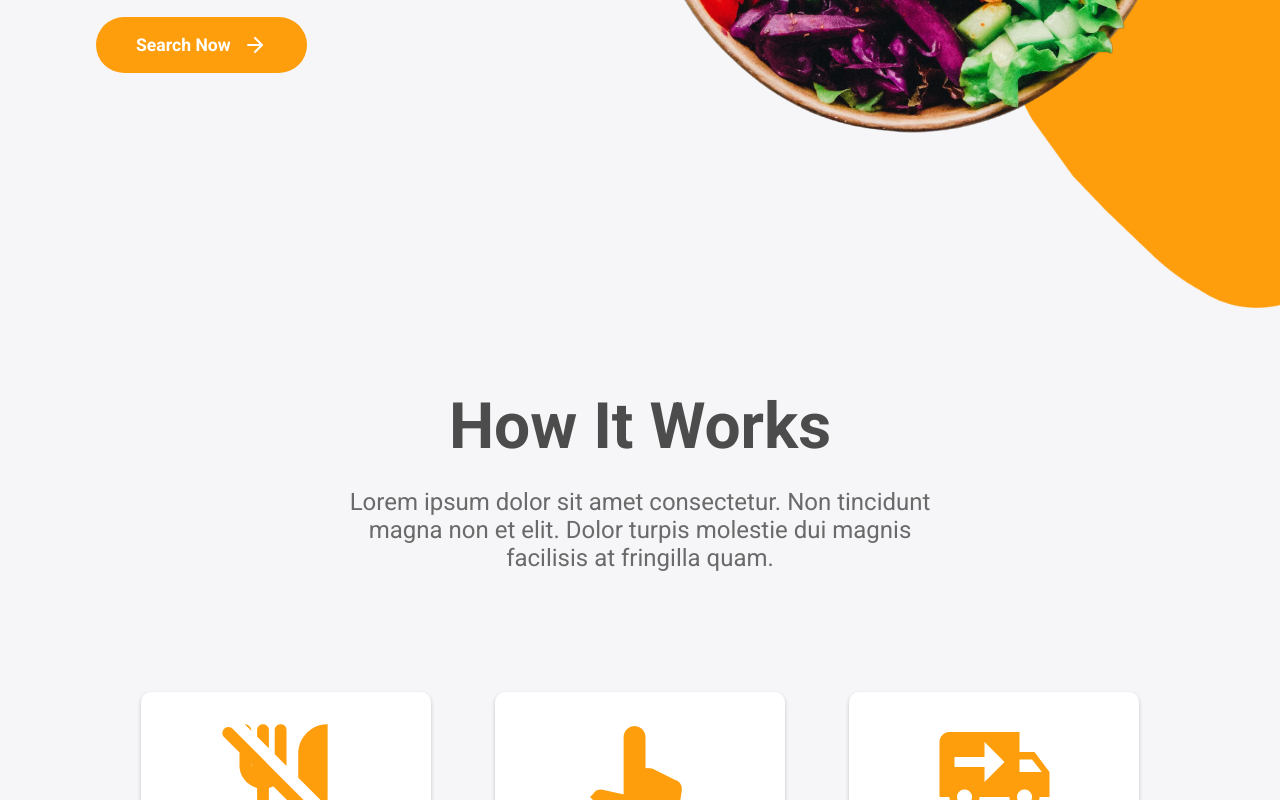
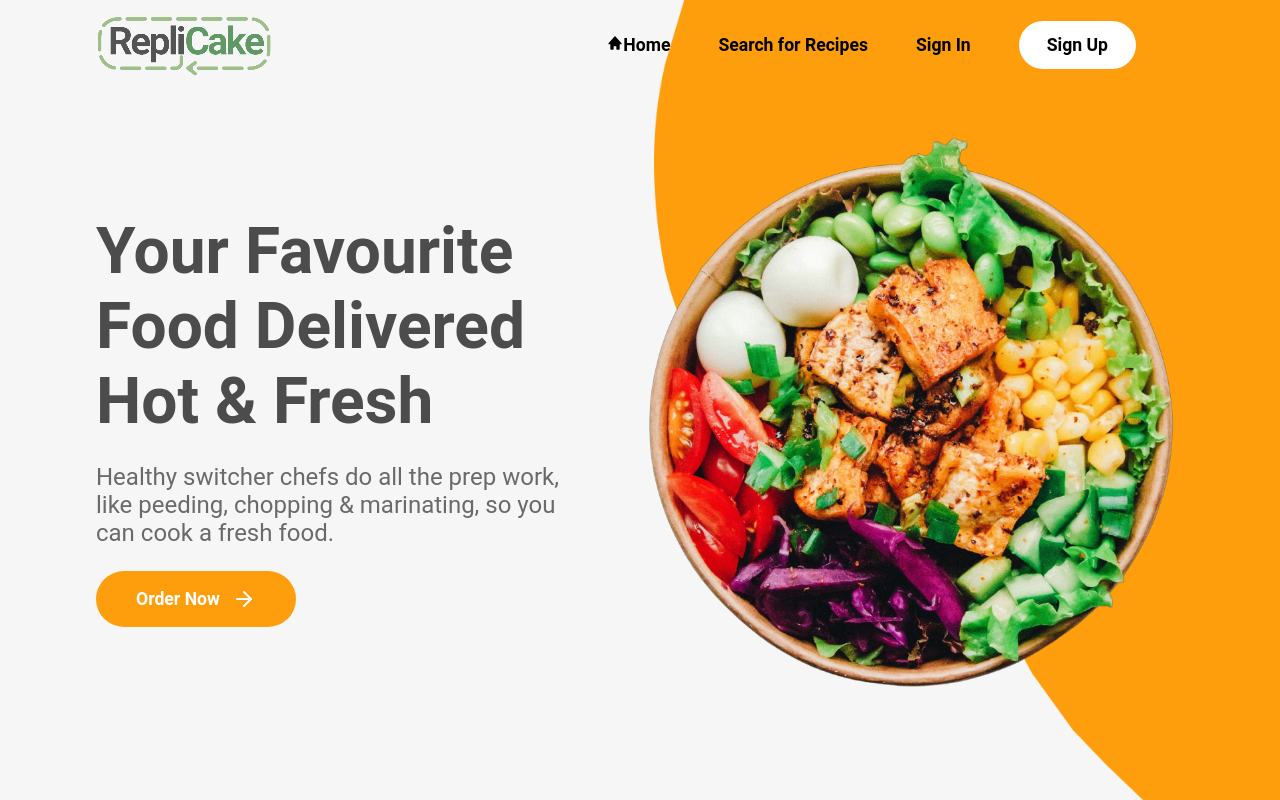
Before and after one commit to HPhilipN/C276-Project, a React (Vite) app in the folder frontend/: page / in a window 1280 px wide. Shown: the top 800 px of the page. Built offline with nearby package versions, Linux system fonts and the light colour scheme.

Commit message:
Display home page
Nav bar does not work but I fixed minor issues with login css

```diff
--- a/frontend/src/App.jsx
+++ b/frontend/src/App.jsx
@@ -1,18 +1,14 @@
 import "./App.css";
-import Home from "./Home.jsx";
-import Login from "./Login.jsx"
-import {BrowserRouter as Router, Route, Routes} from "react-router-dom";
-
+import Home from "./Home";
+import Work from "./Work";
+import Footer from "./Footer";
 
 function App() {
   return (
-    <div>
-    <Router>
-        <Routes>
-          <Route path="/" element={<Home />}/>
-          <Route path="/login" element={<Login />} />
-        </Routes>
-    </Router>
+    <div className="App">
+      <Home />
+      <Work />
+      <Footer />
     </div>
   );
 }
--- a/frontend/src/Home.jsx
+++ b/frontend/src/Home.jsx
@@ -1,16 +1,13 @@
 import React from "react";
-import Work from "./Work.jsx";
-import Footer from "./Footer.jsx";
 import BannerBackground from "./assets/home-banner-background.png";
 import BannerImage from "./assets/home-banner-image.png";
-import Navbar from "./Navbar.jsx";
+import Navbar from "./Navbar";
 import { FiArrowRight } from "react-icons/fi";
-import "./App.css";
 
 const Home = () => {
   return (
-    <div className="App">
-        <Navbar />
+    <div className="home-container">
+      <Navbar />
       <div className="home-banner-container">
         <div className="home-bannerImage-container">
           <img src={BannerBackground} alt="" />
@@ -24,15 +21,13 @@ const Home = () => {
             & marinating, so you can cook a fresh food.
           </p>
           <button className="secondary-button">
-            Search Now <FiArrowRight />{" "}
+            Order Now <FiArrowRight />{" "}
           </button>
         </div>
         <div className="home-image-section">
           <img src={BannerImage} alt="" />
         </div>
       </div>
-      <Work />
-      <Footer />
     </div>
   );
 };
--- a/frontend/src/Navbar.jsx
+++ b/frontend/src/Navbar.jsx
@@ -21,7 +21,6 @@ const Navbar = () => {
     {
       text: "Home",
       icon: <HomeIcon />,
-      link: "/",
     },
     {
       text: "Search for Recipes",
@@ -30,7 +29,6 @@ const Navbar = () => {
     {
       text: "Sign In",
       icon: <LoginOutlinedIcon />,
-      link: "/login",
     },
     {
       text: "Sign Up",
@@ -45,10 +43,10 @@ const Navbar = () => {
       </div>
       <div className="navbar-links-container">
           <BiSolidHome />
-          <a href="/">Home</a>
-        <a href="">Search for Recipes</a>
-        <a href="/login">Sign In</a>
-        <a href="/login" className="primary-button">Sign Up</a>
+          <a>Home</a>
+        <a>Search for Recipes</a>
+        <a>Sign In</a>
+        <a className="primary-button">Sign Up</a>
       </div>
       <div className="navbar-menu-container">
         <HiOutlineBars3 onClick={() => setOpenMenu(true)} />
```
